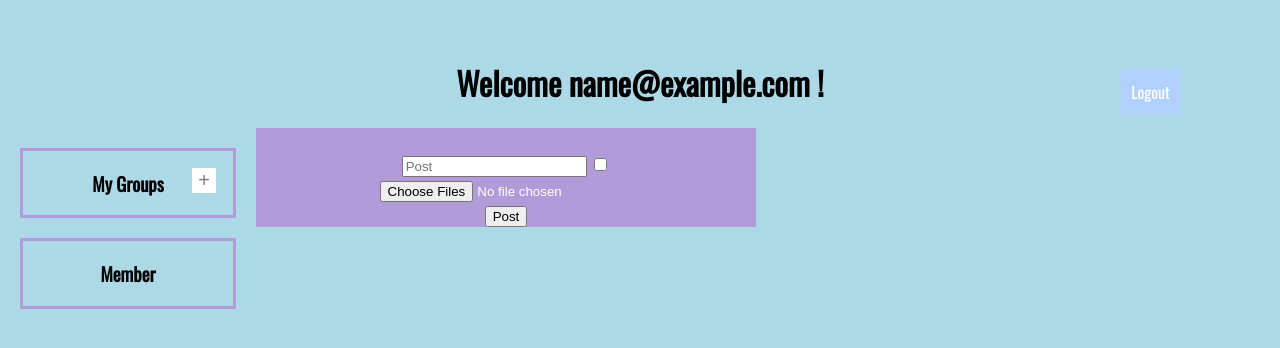
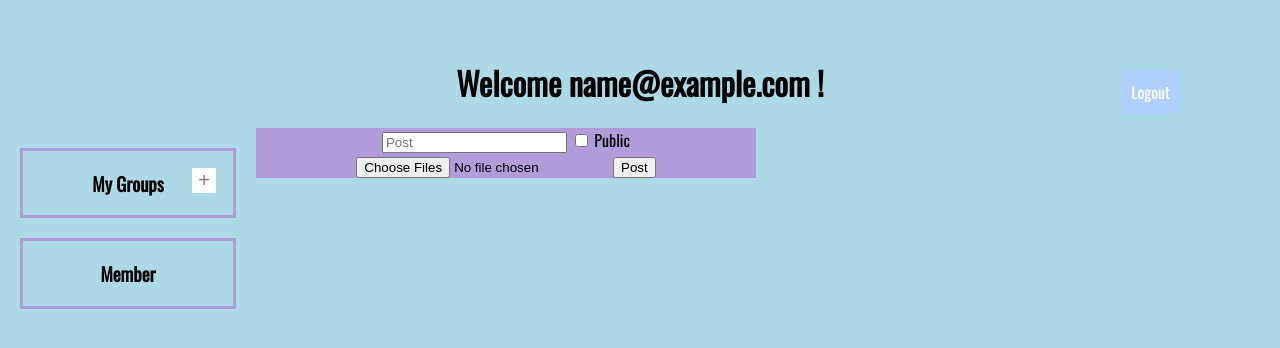
Before and after one commit to al4991/DatabaseProject, a Flask app: page / in a window 1280 px wide. Shown: the top 348 px of the page. Run offline with Flask 2, Linux system fonts and the light colour scheme; the visitor is signed in with stand-in values (Sample User, id 1); data that the repository does not hold is empty.

Commit message:
More readability changes

```diff
--- a/templates/index.html
+++ b/templates/index.html
@@ -157,6 +157,7 @@
             margin-top:-40px;
             transition: 1s;
         }
+
         button#removeMemButton:hover {
             color:white;
             background: gray;
@@ -174,7 +175,7 @@
        .outer{
            width:500px;
            background-color:#b19cd9;
-           align:center;
+           text-align:center;
            position:center;
        }
 
@@ -195,74 +196,63 @@
     <h1>Welcome
         {% if email %}
             {{ email }}
-    {% endif %}!</h1>
-    {% if not email %}
+        {% endif %}!
+    </h1>
+
+    {% if email %}
+        <a href="/logout" id="logoutButton">Logout</a>
+    {% else %}
         <a href="{{ url_for('login') }}" id="loginButton">Login</a>
         <a href="{{ url_for('register') }}" id="registerButton">Register</a>
+    {% endif %}
 
-
-    {% endif %}
     <body>
         <div id="container">
             {% if email %}
                 <div id="leftColumn">
                     <div id="myGroup">
-                    <h3>My Groups</h3>
+                        <h3> My Groups </h3>
                         <a class="btn" href="{{ url_for('newGroup') }}"><button id="newGroupButton"> + </button></a>
+
                         {% for line in ownedGroups %}
                             <ul> {{line.fg_name}} </ul>
                             <a id="addMemberButton" class="btn" href="{{ url_for('addMember', nameGroup=line.fg_name) }}">
                                 <button id="addMemberButton"> + </button></a>
                             <a id ="removeMemButton" class="btn" href="{{ url_for('removeMember', nameGroup=line.fg_name) }}"> <button id="removeMemButton"> - </button></a>
                         {% endfor %}
+
                     </div>
 
                     <div id="memberGroups">
-                    <h3>Member</h3>
+                        <h3> Member </h3>
+
                         {% for line in memberGroups %}
                             <ul> {{line.fg_name}} </ul>
                         {% endfor %}
+
                     </div>
                 </div>
-
             {% endif %}
 
+            <div id="rightColumn">
 
-
-
-
-
-
-
-
-
-
-
-            <div id="rightColumn">
                 {% if email %}
-
-                <div class="centered">
+                    <div class="outer">
                         <form action="/post" method="POST" enctype="multipart/form-data">
-                        <br><input type="text" name="content" placeholder="Post" required/>
-                        <input type="checkbox" name="pub" ></br>
+                            <input type="text" name="content" placeholder="Post" required/>
+                            <label><input type="checkbox" name="pub" > Public </label> </br>
                             <input type="file" name="image" accept="image/*" multiple>
-                        <br><input type="submit" value=Post /></br>
+                            <input type="submit" value=Post /></br>
                         </form>
                     </div>
-
                 {% endif %}
-
-
-
 
                 </br>
 
+                <form id="rate_form" action="/rate" method="POST">
 
+                {% for line in posts %}
 
-
-
-                <form id="rate_form" action="/rate" method="POST">
-                {% for line in posts %}
                     <div class="outer">
 
                         <div class="centered"> {{ line.item_id }} </div>
@@ -280,12 +270,14 @@
                         <div class="centered"> {{ line.item_name }} </div>
 
                         <div class="centered">
+
                             {% for rating in rate_stats %}
                                 {% if rating.item_id == line.item_id %}
                                     &#{{ rating.emoji }};
                                     {{ rating.emoji_count }}
                                 {% endif %}
                             {% endfor %}
+
                         </div>
 
 
@@ -297,6 +289,7 @@
                                 <input type="radio" name="rate{{ line.item_id}}" value="x1F62E" onclick="submitForm()">&#x1F62E;
                                 <input type="radio" name="rate{{ line.item_id}}" value="x1F622" onclick="submitForm()">&#x1F622;
                                 <input type="radio" name="rate{{ line.item_id}}" value="x1F621" onclick="submitForm()">&#x1F621;
+
                                 {% for rate in rates %}
                                     {% if rate.item_id == line.item_id %}
                                         {% if rate.emoji == "x1F44C" %}
@@ -334,11 +327,14 @@
                                 </script>
 
                         </div>
-                        </br>
+
                         <!--where i would put in the share part of the post blocks-->
 
                         {% endif %}
+
                     </div>
+
+                    </br>
 
                 {% endfor %}
 
@@ -346,15 +342,7 @@
 
             </div>
 
-
-
-
         </div>
-
-
-        {% if email %}
-            <a href="/logout" id="logoutButton">Logout</a>
-        {% endif %}
 
     </body>
 </html>
```
Lines whose indentation alone changed are shown as unchanged.
